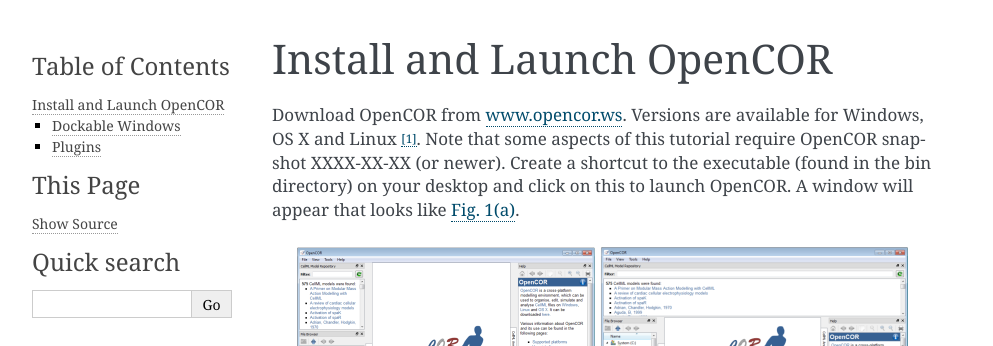
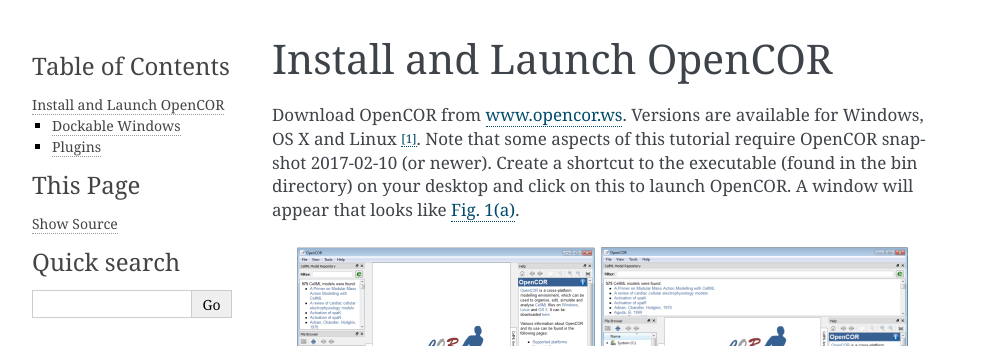
Before and after one commit to ABI-Tutorials/CellML-OpenCOR-PMR, a Sphinx documentation site: the page built from source/install.rst, in a window 1280 px wide. Shown: the top 346 px of the page, without its empty margins (148-1141 px from the left). Built offline with Sphinx 7.4.7, drawn with Linux system fonts in a browser that asks for light colours; pages that are not in the unit, such as notebooks, are missing from menus.

Commit message:
Flag the snapshot version we will be using for the Feb 2017 DTP module

```diff
--- a/source/install.rst
+++ b/source/install.rst
@@ -6,7 +6,7 @@
 
 Download OpenCOR from `www.opencor.ws <http://www.opencor.ws>`_.
 Versions are available for Windows, OS X and Linux [#]_. Note that some aspects of this tutorial require
-OpenCOR snapshot XXXX-XX-XX (or newer). Create a shortcut to the executable (found in the
+OpenCOR snapshot 2017-02-10 (or newer). Create a shortcut to the executable (found in the
 bin directory) on your desktop and click on this to launch OpenCOR. A
 window will appear that looks like :numref:`Fig. %s(a)<ocr_tut_main_win>`.
 
```
